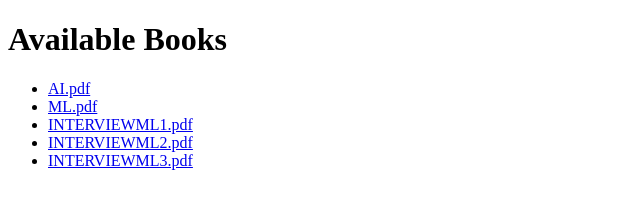
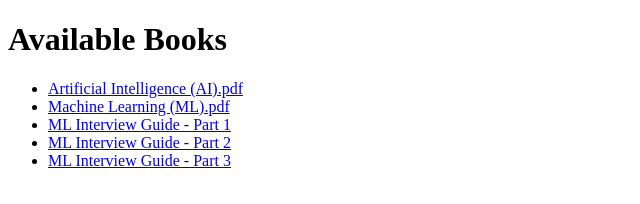
Before and after one commit to hereandnow1211/hereandnow1211.github.io, a plain HTML site: page index.html in a window 1280 px wide. Shown: the whole page, without its empty margins (0-640 px from the left). Drawn offline with Linux system fonts and the light colour scheme.

Commit message:
Update index.html

```diff
--- a/index.html
+++ b/index.html
@@ -3,16 +3,24 @@
 <head>
     <meta charset="UTF-8">
     <meta name="viewport" content="width=device-width, initial-scale=1.0">
+    <meta name="description" content="A repository of books available for download.">
     <title>Book Repository</title>
 </head>
 <body>
-    <h1>Available Books</h1>
-    <ul>
-        <li><a href="AI.pdf" target="_blank">AI.pdf</a></li>
-        <li><a href="ML.pdf" target="_blank">ML.pdf</a></li>
-        <li><a href="INTERVIEWML1.pdf" target="_blank">INTERVIEWML1.pdf</a></li>
-        <li><a href="INTERVIEWML2.pdf" target="_blank">INTERVIEWML2.pdf</a></li>
-        <li><a href="INTERVIEWML3.pdf" target="_blank">INTERVIEWML3.pdf</a></li>
-    </ul>
+
+    <header>
+        <h1>Available Books</h1>
+    </header>
+
+    <main>
+        <ul>
+            <li><a href="AI.pdf" target="_blank" rel="noopener noreferrer">Artificial Intelligence (AI).pdf</a></li>
+            <li><a href="ML.pdf" target="_blank" rel="noopener noreferrer">Machine Learning (ML).pdf</a></li>
+            <li><a href="INTERVIEWML1.pdf" target="_blank" rel="noopener noreferrer">ML Interview Guide - Part 1</a></li>
+            <li><a href="INTERVIEWML2.pdf" target="_blank" rel="noopener noreferrer">ML Interview Guide - Part 2</a></li>
+            <li><a href="INTERVIEWML3.pdf" target="_blank" rel="noopener noreferrer">ML Interview Guide - Part 3</a></li>
+        </ul>
+    </main>
+
 </body>
 </html>
```
